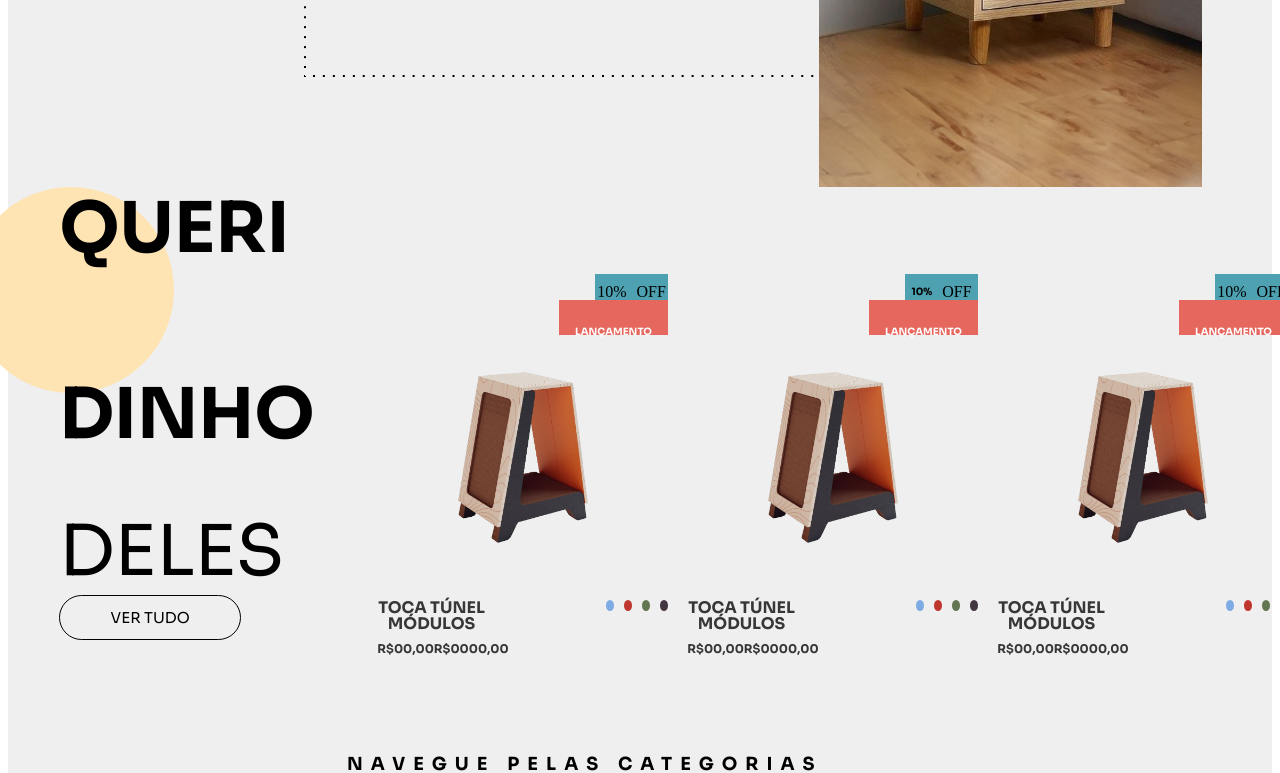
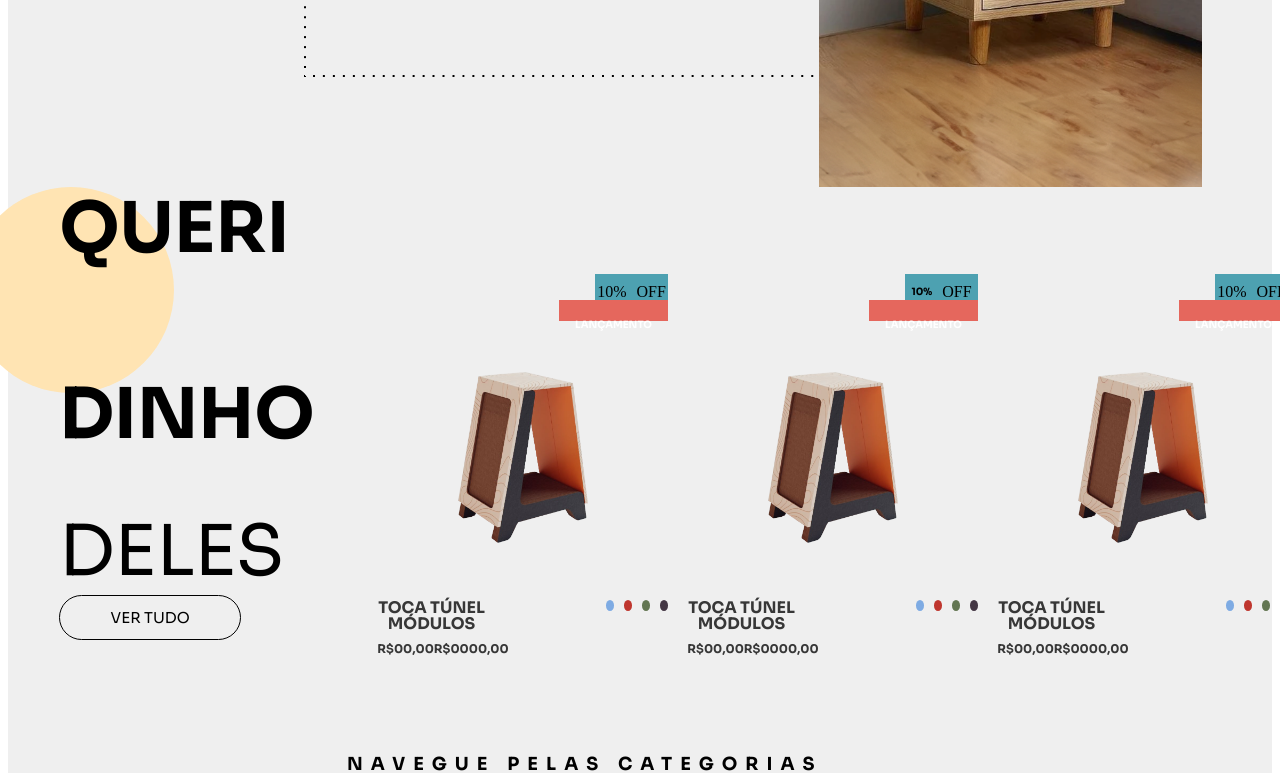
Before and after one commit to IagoArouca/ProjetoTestePratico, a React (Vite) app: page / in a window 1280 px wide. Shown: the part 1446-2219 px from the top of the page. Built offline with nearby package versions, Linux system fonts and the light colour scheme; the HTML template or start-up script is replaced by a standard one.

Commit message:
fix: corrigindo lancamento

```diff
--- a/src/components/Products.module.css
+++ b/src/components/Products.module.css
@@ -74,7 +74,6 @@
     justify-content: center;
     align-items: center;
     width: 93px;
-    height: 21px;
     background-color: #E5675D;
 }
 .ContainerOrage span {
```
